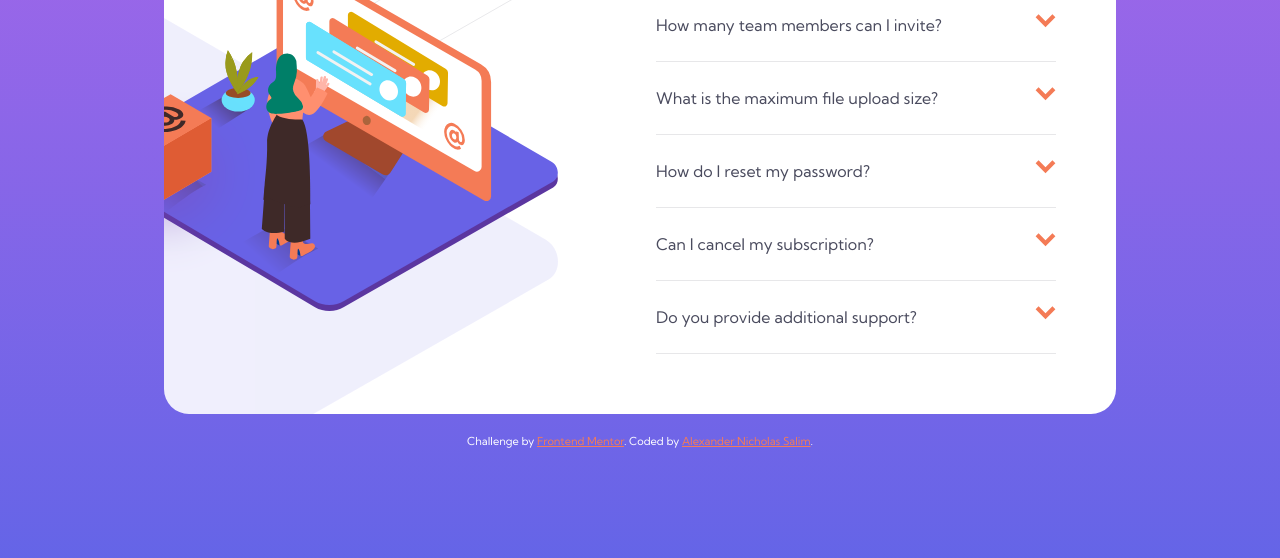
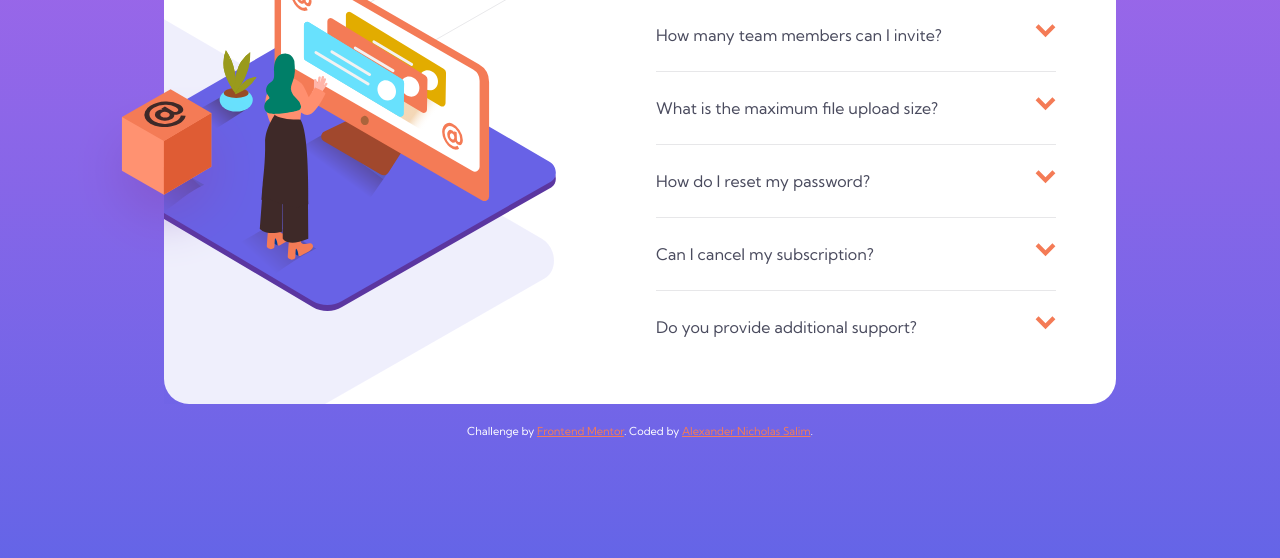
Before and after one commit to alexandernsalim/faq-accordion-card, a plain HTML site: page index.html in a window 1280 px wide. Shown: the part 258-816 px from the top of the page. Drawn offline with Linux system fonts and the light colour scheme.

Commit message:
Fix box positioning and add some responsiveness

```diff
--- a/index.html
+++ b/index.html
@@ -10,11 +10,6 @@
   <link rel="icon" type="image/png" sizes="32x32" href="./images/favicon-32x32.png">
 
   <title>Frontend Mentor | FAQ Accordion Card</title>
-
-  <!-- Feel free to remove these styles or customise in your own stylesheet 👍 -->
-  <style>
-
-  </style>
 </head>
 <body>
   <div class="container">
@@ -24,12 +19,14 @@
         <img class="bg-mobile" src="./images/bg-pattern-mobile.svg" alt="Background">
         <img class="woman-desktop" src="./images/illustration-woman-online-desktop.svg" alt="Woman">
         <img class="woman-mobile" src="./images/illustration-woman-online-mobile.svg" alt="Woman">
+      </div>
+
       <img class="box" src="./images/illustration-box-desktop.svg" alt="Box">
-      </div>
 
       <div class="right-col">
         <h1 class="title">FAQ</h1>
 
+        <div class="question-list">
           <div class="question-box">
             <input type="checkbox" id="question-1">
             <label for="question-1">
@@ -78,6 +75,7 @@
           </div>
         </div>
       </div>
+    </div>
 
     <div class="attribution">
       Challenge by <a href="https://www.frontendmentor.io?ref=challenge" target="_blank">Frontend Mentor</a>.
--- a/style.css
+++ b/style.css
@@ -2,6 +2,10 @@ body {
     background-image: linear-gradient(hsl(273, 75%, 66%), hsl(240, 73%, 65%));
     font-family: 'Kumbh Sans', sans-serif;
     font-weight: 400;
+}
+
+body::-webkit-scrollbar {
+    display: none;
 }
 
 /* Images */
@@ -16,8 +20,8 @@ body {
 
 .bg-desktop {
     position: absolute;
-    top: -365px;
-    left: -493px;
+    top: -276px;
+    left: -575px;
 }
 
 .bg-mobile {
@@ -25,14 +29,15 @@ body {
 }
 
 .box {
+    left: -93px;
     position: absolute;
-    top: 140px;
-    left: -15px;
-    z-index: 1;
+    top: 225px;
 }
 
 .woman-desktop {
+    left: -80px;
     position: relative;
+    top: 90px;
 }
 
 .woman-mobile {
@@ -98,9 +103,8 @@ body {
 }
 
 .left-col {
-    display: inline;
-    flex-grow: 0;
-    left: -78px;
+    height: 100%;
+    overflow: hidden;
     position: relative;
 }
 
@@ -116,13 +120,22 @@ body {
     width: 400px;
 }
 
+.question-list {
+    max-height: 345px;
+    overflow-y: scroll;
+}
+
+.question-list::-webkit-scrollbar {
+    display: none;
+}
+
 .row {
     align-items: center;
     background: #fff;
     border-radius: 25px;
     display: flex;
     flex-direction: row;
-    overflow: hidden;
+    position: relative;
 }
 
 /* Typography */
@@ -145,11 +158,10 @@ body {
 
 .title {
     margin-bottom: 15px;
-    text-align: center;
 }
 
 
-@media (max-width: 1000px) {
+@media (max-width: 1100px) {
 
     /* Images */
 
@@ -181,7 +193,8 @@ body {
     /* Sections */
 
     .left-col {
-        left: 0;
+        height: auto;
+        overflow: unset;
     }
 
     .right-col {
@@ -197,4 +210,10 @@ body {
         overflow: unset;
     }
 
+    /* Typography */
+
+    .title {
+        text-align: center;
+    }
+
 }
```
Lines whose indentation alone changed are shown as unchanged.
